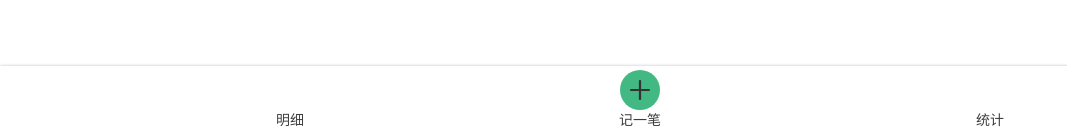
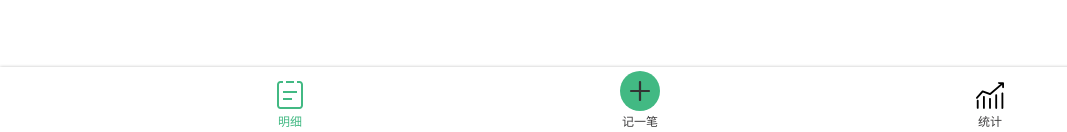
Before and after one commit to AlierQ/Mint-vue, a Vue app: page /statistics#/detail in a window 1280 px wide. Shown: the part 665-797 px from the top of the page, without its empty margins (0-1067 px from the left). Built offline with nearby package versions, Linux system fonts and the light colour scheme.

Commit message:
编写404页面

```diff
--- a/public/index.html
+++ b/public/index.html
@@ -1,9 +1,9 @@
 <!DOCTYPE html>
-<html lang="">
-  <head>
-    <meta charset="utf-8">
-    <meta http-equiv="X-UA-Compatible" content="IE=edge">
-    <meta name="viewport" content="width=device-width,initial-scale=1.0">
+<html lang="zh-CN">
+<head>
+  <meta charset="UTF-8" />
+  <meta http-equiv="X-UA-Compatible" content="IE=edge" />
+  <meta name="viewport" content="width=device-width, initial-scale=1.0, minimum-scale=1.0, maximum-scale=1.0, user-scalable=no">
     <link rel="icon" href="<%= BASE_URL %>favicon.ico">
     <title><%= htmlWebpackPlugin.options.title %></title>
   </head>
--- a/src/components/Nav.vue
+++ b/src/components/Nav.vue
@@ -2,17 +2,17 @@
 <template>
   <nav>
     <router-link active-class="active" to="/detail" class="item">
-      <Icon name="detail-noselected" />
+      <Icon name="detail" />
       <span class="title">明细</span>
     </router-link>
-    <router-link active-class="active" to="/add" class="item">
+    <router-link active-class="" to="/add" class="item">
       <div class="add-bg">
         <Icon name="add" />
       </div>
       <span class="title">记一笔</span>
     </router-link>
     <router-link active-class="active" to="/statistics" class="item">
-      <Icon name="statistics-noselected" />
+      <Icon name="statistics" />
       <span class="title">统计</span>
     </router-link>
   </nav>
@@ -25,6 +25,12 @@ export default {
 </script>
 
 <style lang="scss" scoped>
+.active{
+  fill: #42b983;
+  >.title{
+    color: #42b983 !important;
+  }
+}
 nav {
   display: flex;
   box-shadow: 0 0 3px rgba(0, 0, 0, 0.25);
@@ -37,7 +43,8 @@ nav {
     align-items: center;
     text-decoration: none;
     > .title {
-      font-size: 14px;
+      margin-top: 2px;
+      font-size: 12px;
       color:#3F3E3F;
     }
     > .icon {
--- a/src/views/NotFound.vue
+++ b/src/views/NotFound.vue
@@ -1,10 +1,10 @@
 <template>
   <div>
-    <div>
+    <div class="page">
+      <Icon name="404"></Icon>
       <!-- <a href="#/">返回首页</a> -->
-      <router-link to="/">点击返回首页</router-link>
+      <router-link to="/" class="toDetail"><em>点击此处返回首页</em></router-link>
     </div>
-    <div>请求资源不存在，请检查网址是否正确！</div>
   </div>
 </template>
 
@@ -14,4 +14,22 @@ export default {
 };
 </script>
 
-<style lang="scss" scoped></style>
+<style lang="scss" scoped>
+.page{
+  width: 100vw;
+  height: 100vh;
+  display: flex;
+  flex-direction: column;
+  justify-content: center;
+  align-items: center;
+  >.icon{
+    width: 240px;
+    height: 240px;
+    fill: #42b983;
+  }
+  >.toDetail{
+    margin-top: 10px;
+    color: #42b983;
+  }
+}
+</style>
```
Also changed, not shown: src/assets/icons/404.svg (added).
